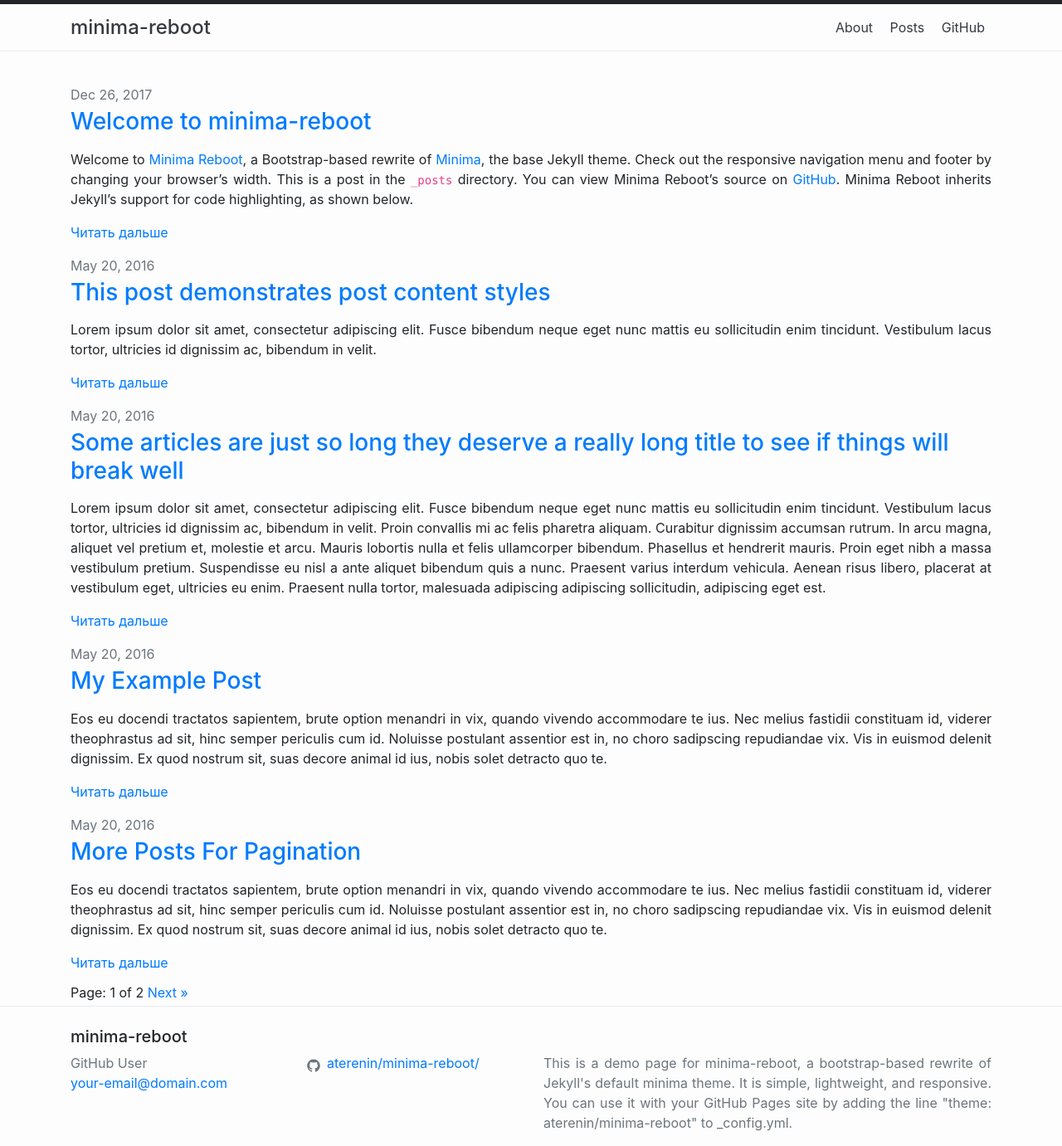
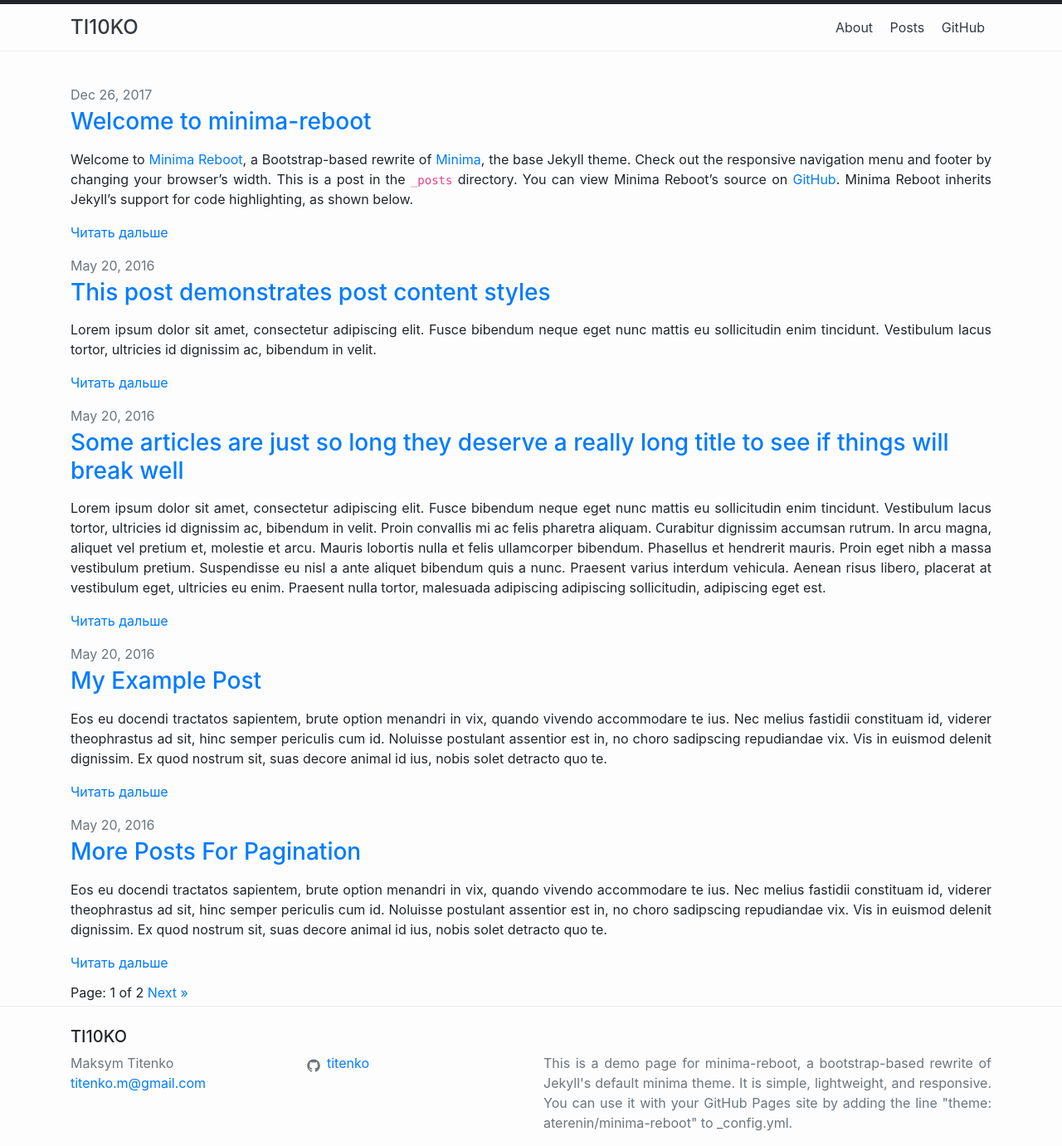
Before and after one commit to titenko/site, a Jekyll site: the page built from index.html, in a window 1280 px wide. Shown: the whole page at 83% size. Built offline with Jekyll 4.4.1, drawn with Linux system fonts in a browser that asks for light colours; the list of posts is cut into pages by our own code.

Commit message:
Update _config.yml

```diff
--- a/_config.yml
+++ b/_config.yml
@@ -1,6 +1,6 @@
-title: minima-reboot
-author: GitHub User
-email: your-email@domain.com
+title: TI10KO
+author: Maksym Titenko
+email: titenko.m@gmail.com
 description: >
   This is a demo page for minima-reboot, a bootstrap-based rewrite of Jekyll's
   default minima theme. It is simple, lightweight, and responsive.
@@ -23,7 +23,7 @@ header_pages:
 - github.md
 
 footer_icons:
-- username: aterenin/minima-reboot/
+- username: titenko
   url: https://titenko.github.io/
   baseurl: https://titenko.github.io/site/
   icon: icon-github.svg
```
